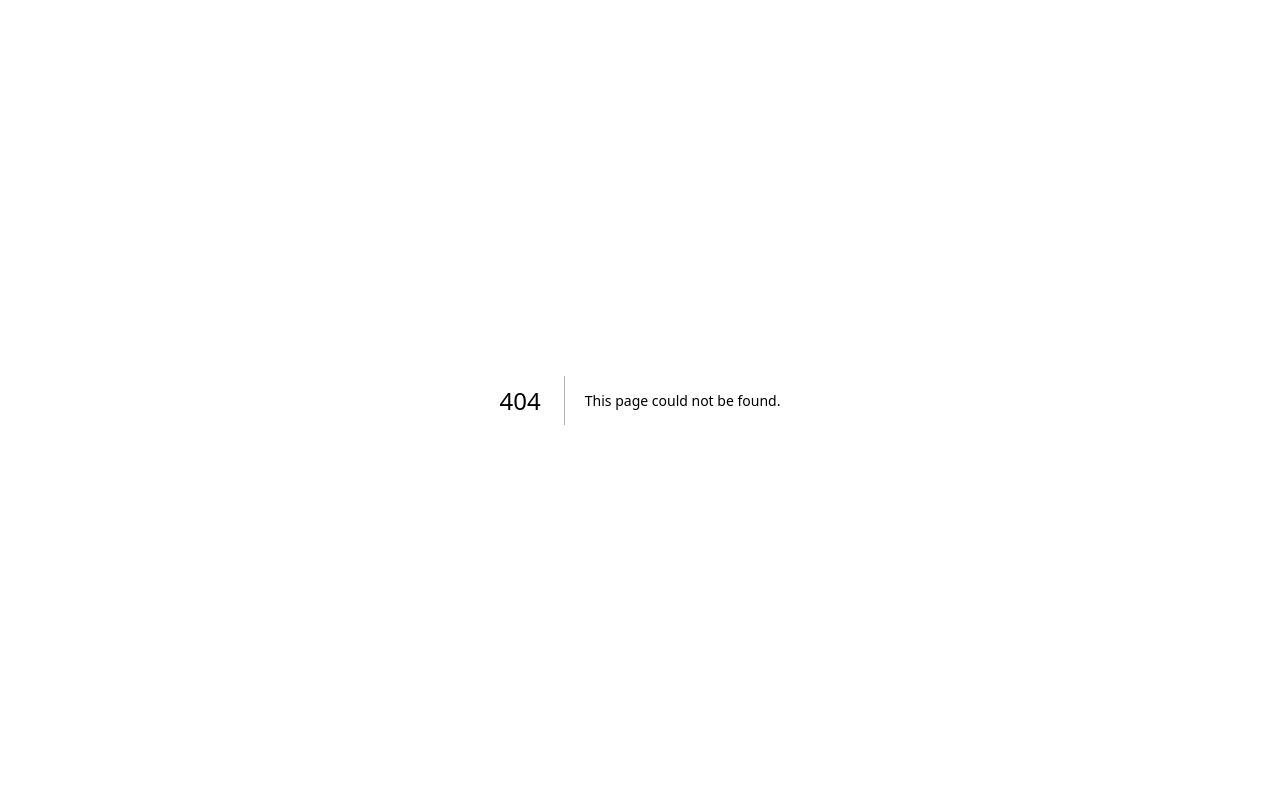
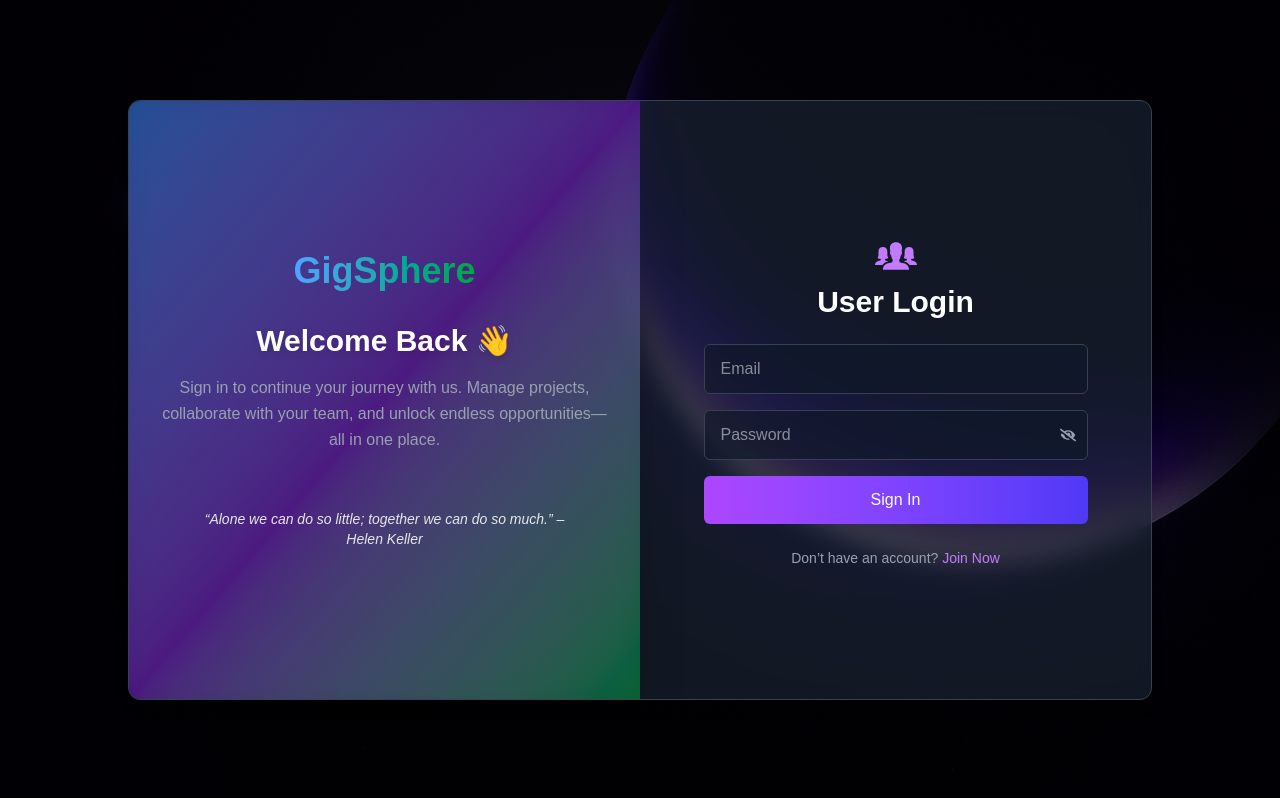
Before and after one commit to pirate08/gigsphere, a Next.js app: page /login in a window 1280 px wide. Before the commit this address had no page. Built offline with nearby package versions, Linux system fonts and the light colour scheme.

Commit message:
Design is ready...

```diff
--- a/src/app/globals.css
+++ b/src/app/globals.css
@@ -46,3 +46,25 @@ body {
     background: var(--deep-colour);
   }
 }
+
+@keyframes shake {
+  0% {
+    transform: rotate(0deg);
+  }
+  25% {
+    transform: rotate(15deg);
+  }
+  50% {
+    transform: rotate(-10deg);
+  }
+  75% {
+    transform: rotate(15deg);
+  }
+  100% {
+    transform: rotate(0deg);
+  }
+}
+
+.animate-shake {
+  animation: shake 0.5s ease-in-out infinite;
+}
--- /dev/null
+++ b/src/app/login/page.tsx
@@ -0,0 +1,12 @@
+import Login from '@/components/Login';
+import React from 'react';
+
+const login = () => {
+  return (
+    <div>
+      <Login />
+    </div>
+  );
+};
+
+export default login;
--- /dev/null
+++ b/src/components/Login.tsx
@@ -0,0 +1,93 @@
+'use client';
+
+import SigninLeftCard from '@/ui/LeftSideSignIn';
+import Image from 'next/image';
+import Link from 'next/link';
+import React, { useState } from 'react';
+import { IoIosPeople } from 'react-icons/io';
+import { FaEye, FaEyeSlash } from 'react-icons/fa';
+
+interface FormData {
+  email: string;
+  password: string;
+}
+
+const Login = () => {
+  const [showPassword, setShowPassword] = useState<boolean>(false);
+
+  // --Password toggler--
+  const togglePasswordVisibility = () => {
+    setShowPassword(!showPassword);
+  };
+
+  return (
+    <div className='relative w-full min-h-screen bg-black flex items-center justify-center py-6 px-3'>
+      {/* --Background Image-- */}
+      <div className='absolute inset-0 w-full h-full'>
+        <Image
+          src='/signinhero.png'
+          alt='Hero Image'
+          fill
+          priority
+          className='object-cover z-0'
+        />
+        <div className='absolute inset-0 bg-black/60' /> {/* Dark overlay */}
+      </div>
+
+      {/* --SignIn Container-- */}
+      <div className='relative z-10 w-full md:max-w-5xl max-w-md h-full md:h-[600px] rounded-xl shadow-lg border border-gray-700 bg-gray-800/60 flex flex-col md:flex-row overflow-hidden backdrop-blur-md'>
+        {/* --Left Side Card-- */}
+        <SigninLeftCard />
+
+        {/* --Right Side Form-- */}
+        <div className='w-full md:w-1/2 flex flex-col justify-center items-center py-10 px-6 text-white'>
+          {/* Title with Icon */}
+          <div className='flex flex-col items-center gap-1 mb-6'>
+            <span className='text-purple-400 text-5xl'>
+              <IoIosPeople />
+            </span>
+            <h2 className='text-3xl font-semibold text-center'>User Login</h2>
+          </div>
+          {/* --Login Form--*/}
+          <form className='w-full max-w-sm flex flex-col gap-4'>
+            {/* --Email-- */}
+            <input
+              type='email'
+              placeholder='Email'
+              className='px-4 py-3 rounded-md bg-gray-900/70 border border-gray-700 focus:outline-none focus:ring-2 focus:ring-purple-500'
+            />
+            {/* --Password-- */}
+            <div className='relative w-full'>
+              <input
+                type={showPassword ? 'text' : 'password'}
+                placeholder='Password'
+                className='px-4 pr-10 py-3 w-full rounded-md bg-gray-900/70 border border-gray-700 focus:outline-none focus:ring-2 focus:ring-purple-500'
+              />
+              <span
+                className='absolute inset-y-0 right-3 flex items-center text-gray-400 hover:text-gray-200 cursor-pointer'
+                onClick={togglePasswordVisibility}>
+                {showPassword ? <FaEye /> : <FaEyeSlash />}
+              </span>
+            </div>
+
+            {/* --Submission Button-- */}
+            <button
+              type='submit'
+              className='bg-gradient-to-r from-purple-500 to-indigo-600 text-white font-medium py-3 rounded-md hover:opacity-90 transition'>
+              Sign In
+            </button>
+          </form>
+          {/* --New account-- */}
+          <p className='mt-6 text-sm text-gray-400 text-center'>
+            Don’t have an account?{' '}
+            <Link href='/signup' className='text-purple-400 hover:underline'>
+              Join Now
+            </Link>
+          </p>
+        </div>
+      </div>
+    </div>
+  );
+};
+
+export default Login;
--- /dev/null
+++ b/src/ui/LeftSideSignIn.tsx
@@ -0,0 +1,84 @@
+'use client';
+
+import React, { useState, useEffect } from 'react';
+
+interface QuoteOfTheDay {
+  id: number;
+  quote: string;
+}
+
+const quotes: QuoteOfTheDay[] = [
+  { id: 1, quote: '“Great things happen when you connect with your team...”' },
+  {
+    id: 2,
+    quote:
+      '“Alone we can do so little; together we can do so much.” – Helen Keller',
+  },
+  {
+    id: 3,
+    quote:
+      '“The strength of the team is each individual member. The strength of each member is the team.” – Phil Jackson',
+  },
+  {
+    id: 4,
+    quote:
+      '“Coming together is a beginning. Keeping together is progress. Working together is success.” – Henry Ford',
+  },
+  { id: 5, quote: '“None of us is as smart as all of us.” – Ken Blanchard' },
+];
+
+const SigninLeftCard = () => {
+  const [currentIndex, setCurrentIndex] = useState<number>(0);
+  const [isShaking, setIsShaking] = useState<boolean>(false);
+
+  // --Cycle quotes every 5s--
+  useEffect(() => {
+    const interval = setInterval(() => {
+      setCurrentIndex((prevIndex) => (prevIndex + 1) % quotes.length);
+    }, 5000);
+
+    return () => clearInterval(interval);
+  }, []);
+
+  // --Trigger hand shake every 3s for 3s--
+  useEffect(() => {
+    const interval = setInterval(() => {
+      setIsShaking(true);
+      setTimeout(() => setIsShaking(false), 1000); // Shake for 1 second
+    }, 3000); // Every 5 seconds (same as quote changes)
+
+    return () => clearInterval(interval);
+  }, []);
+
+  return (
+    <div className='hidden md:flex md:w-1/2 py-10 px-8 bg-gradient-to-br from-blue-500/50 via-purple-600/40 to-green-600/50 h-full flex-col justify-center items-center gap-8 text-center text-white backdrop-blur-md shadow-2xl'>
+      {/* Logo Section */}
+      <div>
+        <h1 className='bg-gradient-to-r from-blue-400 to-green-600 bg-clip-text text-transparent text-4xl font-bold'>
+          GigSphere
+        </h1>
+      </div>
+
+      {/* Welcome Section */}
+      <div className='space-y-4'>
+        <h1 className='text-3xl font-extrabold drop-shadow-md flex items-center justify-center gap-2'>
+          Welcome Back
+          <span className={`${isShaking ? 'animate-shake' : ''} inline-block`}>
+            👋
+          </span>
+        </h1>
+        <p className='max-w-md text-md text-gray-400 leading-relaxed'>
+          Sign in to continue your journey with us. Manage projects, collaborate
+          with your team, and unlock endless opportunities—all in one place.
+        </p>
+      </div>
+
+      {/* Extra Quote/Tagline */}
+      <div className='mt-6 italic text-gray-200 text-sm max-w-sm transition-opacity duration-700 ease-in-out'>
+        {quotes[currentIndex].quote}
+      </div>
+    </div>
+  );
+};
+
+export default SigninLeftCard;
```
Also changed, not shown: public/signinhero.png (added).
